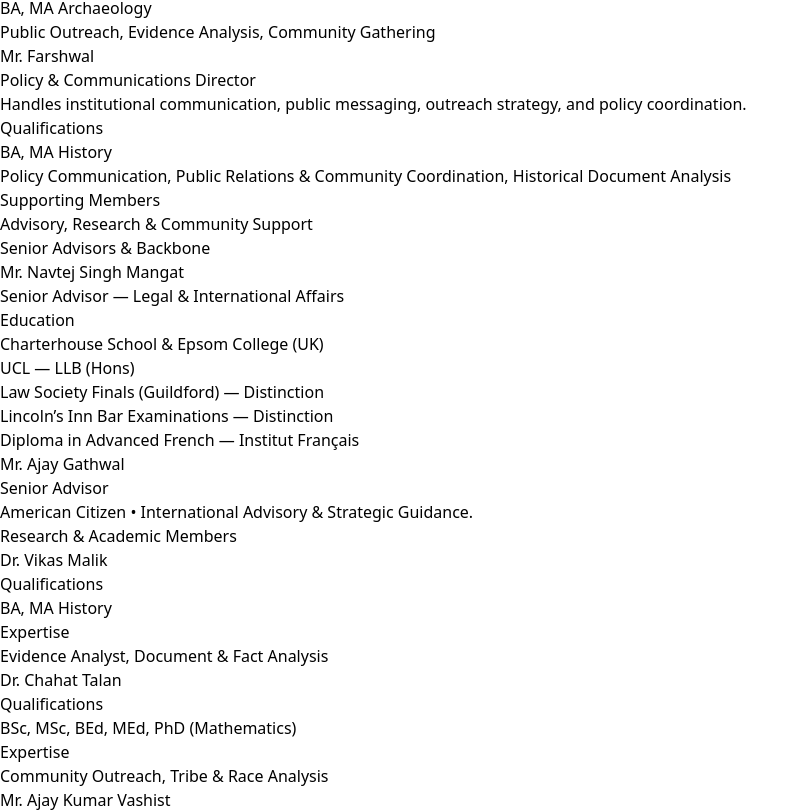
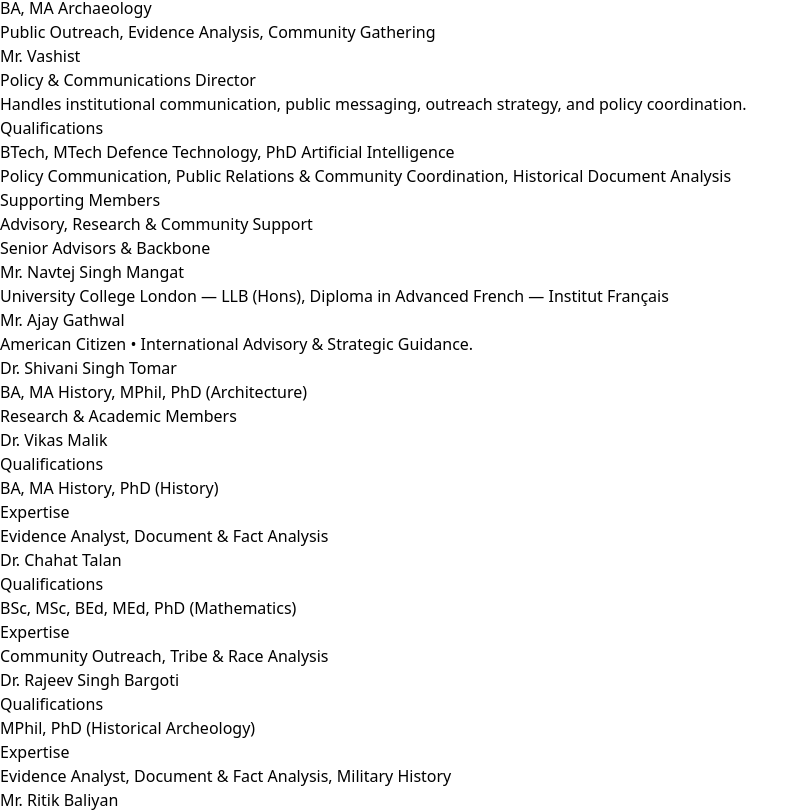
Before and after one commit to bla-bla-bluu/academiakhap, a React (Vite) app: page /about in a window 1280 px wide. Shown: the part 776-1588 px from the top of the page, without its empty margins (0-809 px from the left). Built offline with nearby package versions, Linux system fonts and the light colour scheme.

Commit message:
Your commit message

```diff
--- a/src/pages/About.tsx
+++ b/src/pages/About.tsx
@@ -119,7 +119,7 @@ export default function AboutPage() {
           <div className="bg-[#faf6ef] border border-[#b38b59]/30 rounded-[2rem] p-6 shadow-sm">
 
             <h3 className="text-2xl font-bold mb-2">
-              Mr. Farshwal
+              Mr. Vashist
             </h3>
 
             <p className="text-base font-semibold text-[#5b3419] mb-5">
@@ -142,7 +142,7 @@ export default function AboutPage() {
                 </p>
 
                 <ul className="space-y-1 list-disc pl-5">
-                  <li>BA, MA History</li>
+                  <li>BTech, MTech Defence Technology, PhD Artificial Intelligence</li>
                   <li>Policy Communication, Public Relations & Community Coordination, Historical Document Analysis</li>
                 </ul>
 
@@ -184,25 +184,9 @@ export default function AboutPage() {
             Mr. Navtej Singh Mangat
           </h3>
 
-          <p className="text-lg font-semibold text-[#5b3419] mb-6">
-            Senior Advisor — Legal & International Affairs
-          </p>
-
-          <div className="space-y-3 text-[17px] leading-8 text-[#4a3728]">
-
-            <p className="font-semibold">
-              Education
+            <p className="text-[17px] leading-8 text-[#4a3728]">
+          University College London — LLB (Hons), Diploma in Advanced French — Institut Français
             </p>
-
-            <ul className="space-y-2 list-disc pl-5">
-              <li>Charterhouse School & Epsom College (UK)</li>
-              <li>UCL — LLB (Hons)</li>
-              <li>Law Society Finals (Guildford) — Distinction</li>
-              <li>Lincoln’s Inn Bar Examinations — Distinction</li>
-              <li>Diploma in Advanced French — Institut Français</li>
-            </ul>
-
-          </div>
 
         </div>
 
@@ -213,13 +197,20 @@ export default function AboutPage() {
             Mr. Ajay Gathwal
           </h3>
 
-          <p className="text-lg font-semibold text-[#5b3419] mb-6">
-            Senior Advisor
-          </p>
-
           <p className="text-[17px] leading-8 text-[#4a3728]">
             American Citizen • International Advisory &
             Strategic Guidance.
+          </p>
+
+        </div>
+          <div className="bg-[#faf6ef] border border-[#b38b59]/30 rounded-[2rem] p-8 shadow-sm">
+
+          <h3 className="text-3xl font-bold mb-3">
+            Dr. Shivani Singh Tomar
+          </h3>
+
+          <p className="text-[17px] leading-8 text-[#4a3728]">
+          BA, MA History, MPhil, PhD (Architecture)
           </p>
 
         </div>
@@ -240,7 +231,7 @@ export default function AboutPage() {
         {[
           {
             name: "Dr. Vikas Malik",
-            qualification: "BA, MA History",
+            qualification: "BA, MA History, PhD (History)",
             expertise: "Evidence Analyst, Document & Fact Analysis",
           },
           {
@@ -249,9 +240,9 @@ export default function AboutPage() {
             expertise: "Community Outreach, Tribe & Race Analysis",
           },
           {
-            name: "Mr. Ajay Kumar Vashist",
-            qualification: "BTech, MTech Defence Technology, PhD Artificial Intelligence",
-            expertise: "Research Support, Technical Analysis, Community Outreach",
+            name: " Dr. Rajeev Singh Bargoti ",
+            qualification: "MPhil, PhD (Historical Archeology)",
+            expertise: "Evidence Analyst, Document & Fact Analysis, Military History",
           },
           {
             name: "Mr. Ritik Baliyan",
--- a/src/pages/Home.tsx
+++ b/src/pages/Home.tsx
@@ -401,6 +401,15 @@ function HomePage() {
 
           <div className="flex flex-wrap justify-center gap-5">
           <a
+            href="https://www.youtube.com/@academiakhap"
+            target="_blank"
+            rel="noopener noreferrer"
+          >
+            <button className="px-8 py-4 rounded-full border border-white font-semibold hover:bg-white hover:text-[#5b3419] transition duration-300">
+              Youtube
+            </button>
+          </a>
+          <a
             href="https://www.instagram.com/khap.academia"
             target="_blank"
             rel="noopener noreferrer"
```
Also changed, not shown: 1 other file (tests, documents, lock files or other folders).
